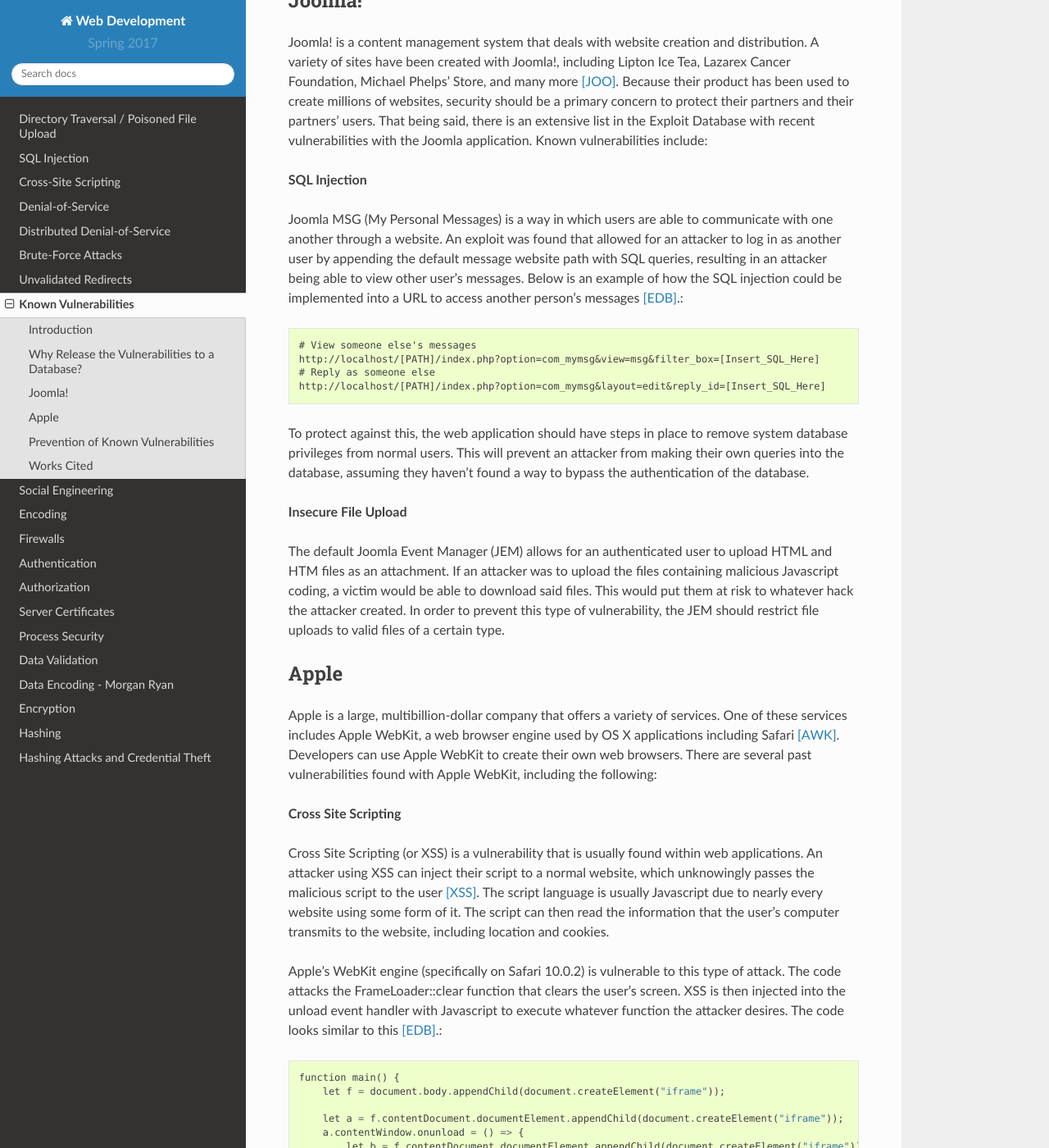
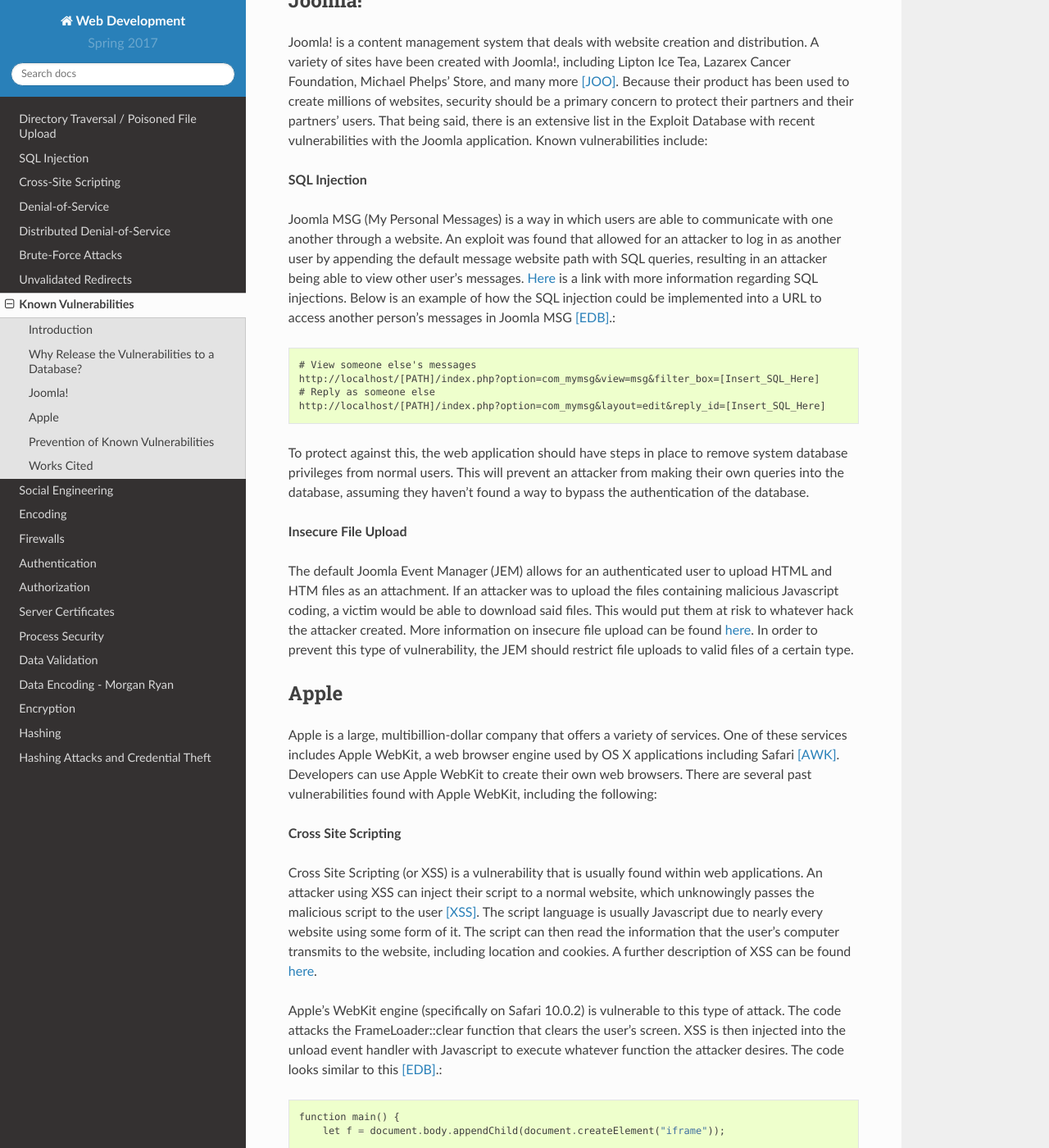
Before and after one commit to pvcraven/2017_web_security, a Sphinx documentation site: the page built from source/known_vulnerabilities/known_vulnerabilities.rst, in a window 1280 px wide and 1400 px high, scrolled down 888 px. Shown: the whole window at 82% size. Built offline with Sphinx 7.4.7 and the Read the Docs theme 2.0.0, drawn with Linux system fonts in a browser that asks for light colours.

Commit message:
Added links to related pages

```diff
--- a/source/known_vulnerabilities/known_vulnerabilities.rst
+++ b/source/known_vulnerabilities/known_vulnerabilities.rst
@@ -54,8 +54,11 @@
 communicate with one another through a website. An exploit was found that
 allowed for an attacker to log in as another user by appending the default
 message website path with SQL queries, resulting in an attacker being able to
-view other user's messages. Below is an example of how the SQL injection could
-be implemented into a URL to access another person's messages [EDB]_.::
+view other user's messages.
+`Here <http://2017-web-development.readthedocs.io/en/latest/sql_injection/sql_injection.html>`_
+is a link with more information regarding SQL injections. Below is an example of
+how the SQL injection could be implemented into a URL to access another person's
+messages in Joomla MSG [EDB]_.::
 
 	# View someone else's messages
 	http://localhost/[PATH]/index.php?option=com_mymsg&view=msg&filter_box=[Insert_SQL_Here]
@@ -73,8 +76,9 @@
 upload HTML and HTM files as an attachment. If an attacker was to upload the
 files containing malicious Javascript coding, a victim would be able to
 download said files. This would put them at risk to whatever hack the attacker
-created. In order to prevent this type of vulnerability, the JEM should
-restrict file uploads to valid files of a certain type.
+created. More information on insecure file upload can be found
+`here <http://2017-web-development.readthedocs.io/en/latest/directory_traversal/directory_traversal.html>`_. In order to prevent this type of vulnerability, the
+JEM should restrict file uploads to valid files of a certain type.
 
 Apple
 -----
@@ -91,7 +95,9 @@
 website, which unknowingly passes the malicious script to the user [XSS]_. The
 script language is usually Javascript due to nearly every website using some
 form of it. The script can then read the information that the user's computer
-transmits to the website, including location and cookies.
+transmits to the website, including location and cookies. A further description
+of XSS can be found
+`here <http://2017-web-development.readthedocs.io/en/latest/xss/xss.html>`_.
 
 Apple's WebKit engine (specifically on Safari 10.0.2) is vulnerable to this
 type of attack. The code attacks the FrameLoader::clear function that clears the
```
